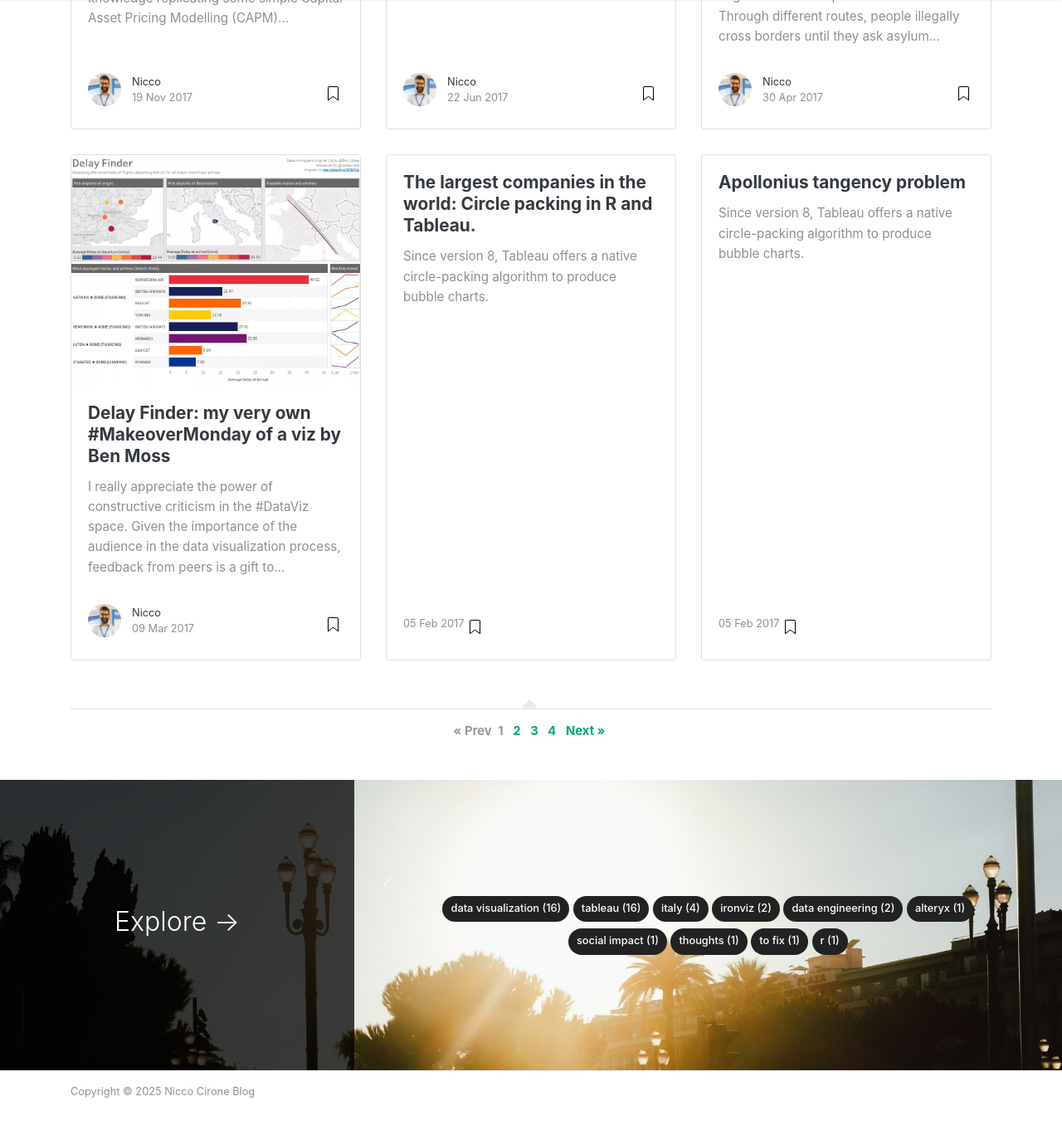
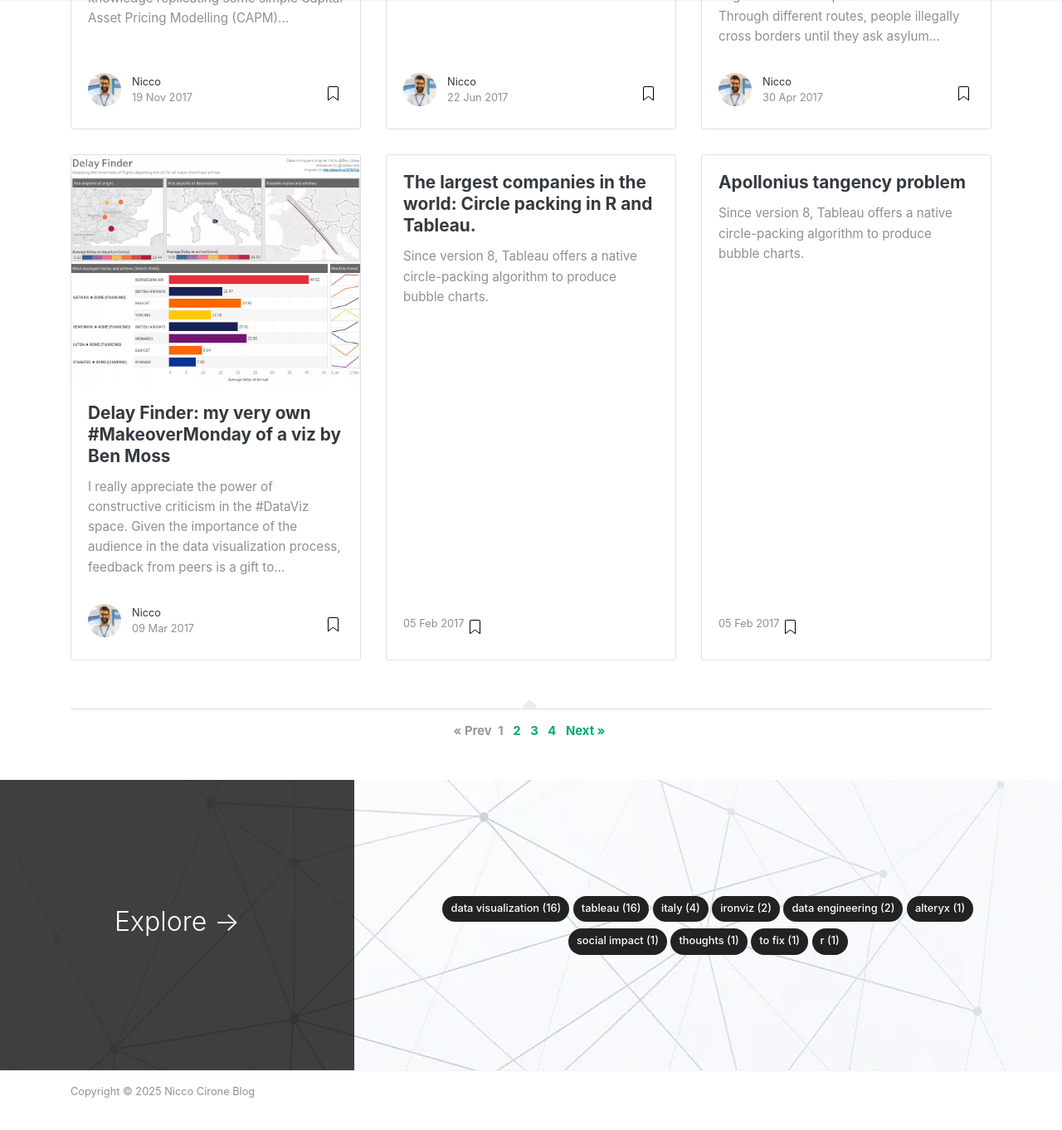
Before and after one commit to Nicco-Cirone/blog, a Jekyll site: the page built from index.html, in a window 1280 px wide and 1400 px high, scrolled down 1586 px. Shown: the top 1362 px of the window at 83% size. Built offline with Jekyll 4.4.1, drawn with Linux system fonts in a browser that asks for light colours; nearby versions of some CDN libraries; the list of posts is cut into pages by our own code.

Commit message:
Update screen.css

```diff
--- a/assets/css/screen.css
+++ b/assets/css/screen.css
@@ -774,7 +774,7 @@ iframe {
         padding: 0;
         height: 350px;
         border-radius: 0;
-        background-image: url(../images/jumbotron.jpg);
+        background-image: url(../images/jumbotron.webp);
         background-size: cover;
     }
 
@@ -792,7 +792,7 @@ iframe {
     margin-top: 3rem;
     padding: 0;
     border-radius: 0;
-    background-image: url(../images/jumbotron.jpg);
+    background-image: url(../images/jumbotron.webp);
     background-size: cover;
 }
 
```
